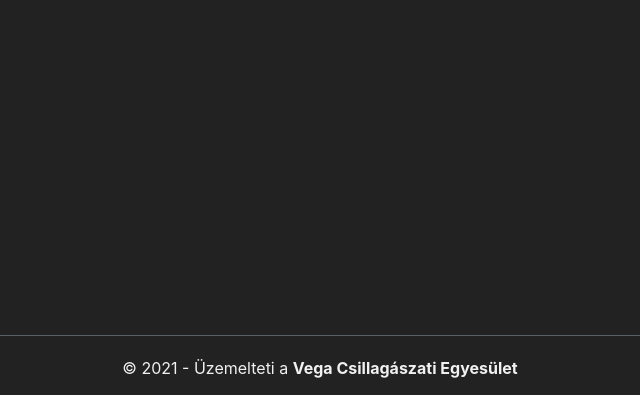
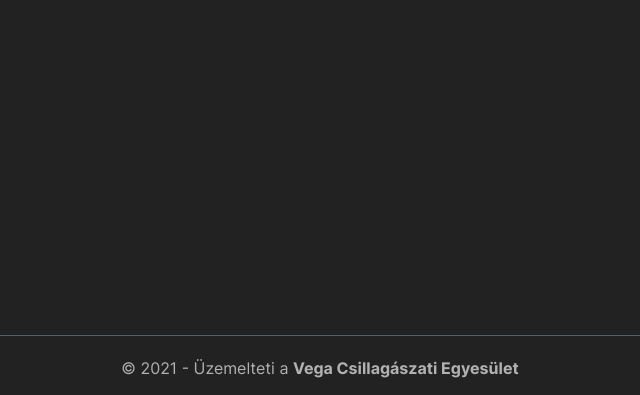
Before and after one commit to tamaskelemen/eszleles.hu, a Yii app: template views/moon/view.php in a window 1280 px wide. Shown: the part 405-800 px from the top of the page, without its empty margins (320-960 px from the left). Run offline with PHP 8.4 and a stand-in for Yii, Linux system fonts and the light colour scheme; the template is opened without the code that fills it, so the values that code supplies are empty; a stand-in replaces the project's code that opens the database connection; some libraries are stand-ins or nearby versions.

Commit message:
added fonts

```diff
--- a/web/css/site.css
+++ b/web/css/site.css
@@ -2,7 +2,14 @@ html,
 body {
     height: 100%;
     background-color: #222;
-    color: #f1f1f1;
+    color: #b1b1b1;
+    font-family: Inter,Helvetica,Arial,sans-serif;
+    -webkit-font-smoothing: antialiased;
+    -moz-osx-font-smoothing: grayscale;
+}
+@font-face {
+    font-family: Inter;
+    src: url("/fonts/Inter-VariableFont_slnt,wght.ttf");
 }
 .table, .table th, .table tr, .table td {
     border-color: #596067;
@@ -10,10 +17,6 @@ body {
 
 .table {
     color: unset;
-}
-
-.table a {
-    color: snow
 }
 
 .navbar {
```
Also changed, not shown: models/Observe.php (+7 -0 lines), views/observe/index.php (+5 -8 lines), web/fonts/Inter-VariableFont_slnt,wght.ttf (added).
